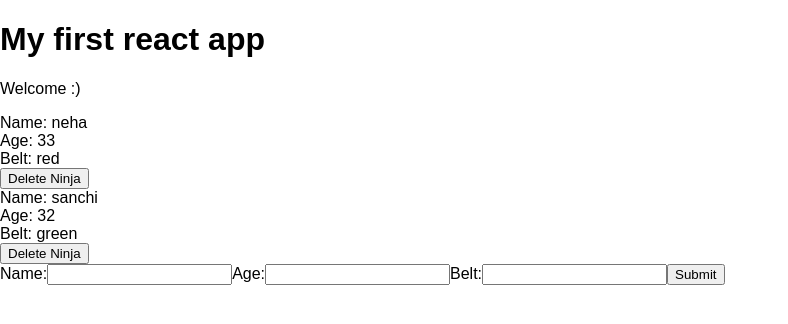
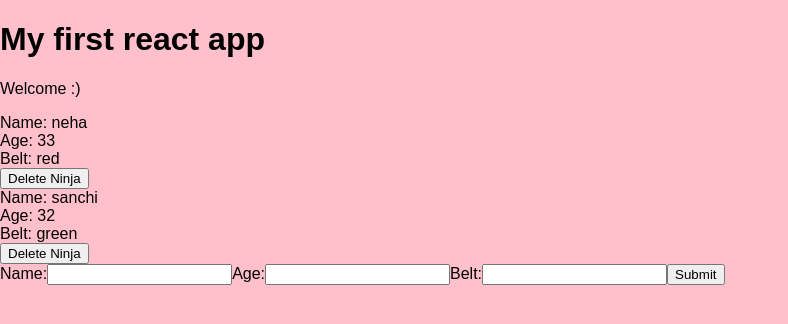
Before and after one commit to purab/react-redux-tutorials, a React (Create React App) app in the folder myapp/: page / in a window 1280 px wide. Shown: the top 324 px of the page, without its empty margins (0-788 px from the left). Built offline with nearby package versions, Linux system fonts and the light colour scheme.

Commit message:
add css file

```diff
--- /dev/null
+++ b/myapp/src/Ninjas.css
@@ -0,0 +1,8 @@
+body{
+    background: pink;
+    transition: all 1s;
+}
+.ninjas form{
+    padding: 20px;
+    background: #fff;
+}
--- a/myapp/src/Ninjas.js
+++ b/myapp/src/Ninjas.js
@@ -1,4 +1,5 @@
 import React from 'react';
+import './Ninjas.css'
 
 const Ninjas = ({ninjas, deleteNinja}) => {
         console.log(ninjas);
```
